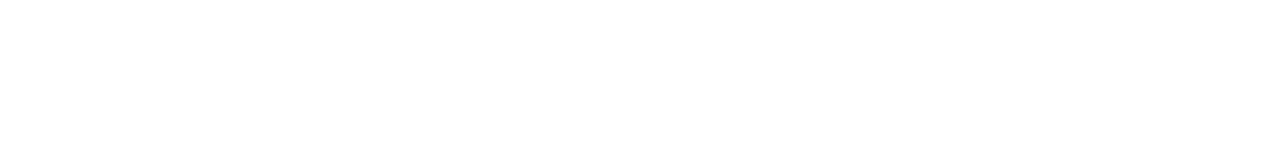
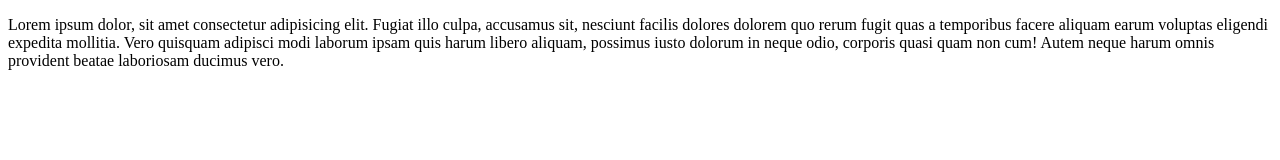
Before and after one commit to SebastianCosci/graziepastas, a plain HTML site: page index.html in a window 1280 px wide. Drawn offline with Linux system fonts and the light colour scheme.

Commit message:
agregue p

```diff
--- a/index.html
+++ b/index.html
@@ -5,6 +5,8 @@
     <meta http-equiv="X-UA-Compatible" content="IE=edge">
     <meta name="viewport" content="width=device-width, initial-scale=1.0">
     <title>Document</title>
+    <p>Lorem ipsum dolor, sit amet consectetur adipisicing elit. Fugiat illo culpa, accusamus sit, nesciunt facilis dolores dolorem quo rerum fugit quas a temporibus facere aliquam earum voluptas eligendi expedita mollitia.
+    Vero quisquam adipisci modi laborum ipsam quis harum libero aliquam, possimus iusto dolorum in neque odio, corporis quasi quam non cum! Autem neque harum omnis provident beatae laboriosam ducimus vero.</p>
 </head>
 <body>
 
```
